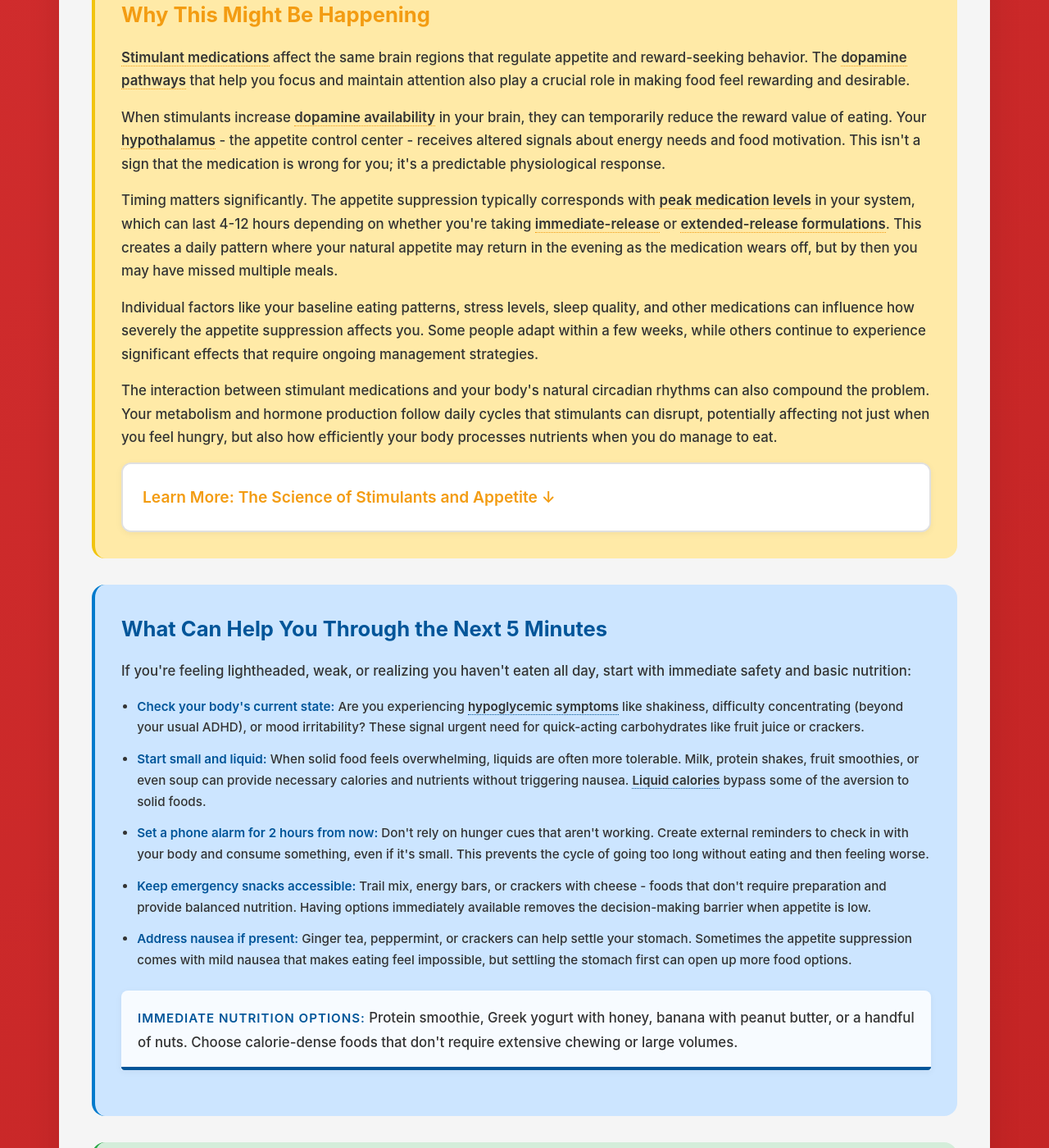
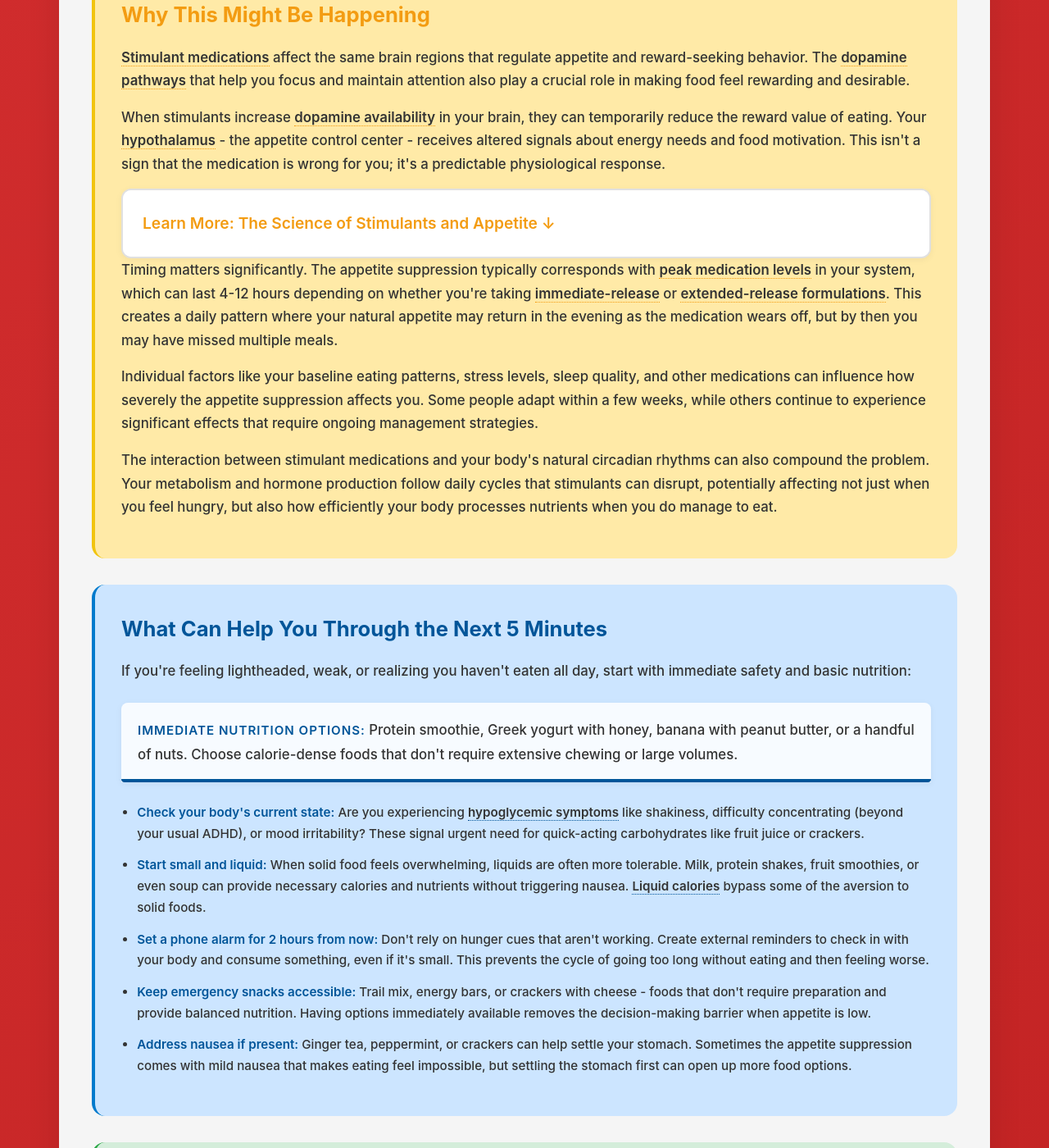
Before and after one commit to neurodivergent-survival-guide/neurodivergent-survival-guide, a Jekyll site: the page built from struggles/stimulant-appetite-suppression.html, in a window 1280 px wide and 1400 px high, scrolled down 1514 px. Shown: the whole window at 82% size. Built offline with Jekyll 4.4.1, drawn with Linux system fonts in a browser that asks for light colours; some of the changed text lies outside the part shown.

Commit message:
Update stimulant-appetite-suppression.html

```diff
--- a/struggles/stimulant-appetite-suppression.html
+++ b/struggles/stimulant-appetite-suppression.html
@@ -42,12 +42,6 @@
 
         <p>When stimulants increase <span class="jargon">dopamine availability<span class="tooltip">The amount of dopamine neurotransmitter available in brain synapses to transmit signals</span></span> in your brain, they can temporarily reduce the reward value of eating. Your <span class="jargon">hypothalamus<span class="tooltip">The brain region that regulates hunger, satiety, and energy balance</span></span> - the appetite control center - receives altered signals about energy needs and food motivation. This isn't a sign that the medication is wrong for you; it's a predictable physiological response.</p>
 
-        <p>Timing matters significantly. The appetite suppression typically corresponds with <span class="jargon">peak medication levels<span class="tooltip">The time period when the medication reaches its highest concentration in your bloodstream</span></span> in your system, which can last 4-12 hours depending on whether you're taking <span class="jargon">immediate-release<span class="tooltip">Short-acting ADHD medications that work for 4-5 hours</span></span> or <span class="jargon">extended-release formulations<span class="tooltip">Long-acting ADHD medications designed to work for 8-12 hours</span></span>. This creates a daily pattern where your natural appetite may return in the evening as the medication wears off, but by then you may have missed multiple meals.</p>
-
-        <p>Individual factors like your baseline eating patterns, stress levels, sleep quality, and other medications can influence how severely the appetite suppression affects you. Some people adapt within a few weeks, while others continue to experience significant effects that require ongoing management strategies.</p>
-
-        <p>The interaction between stimulant medications and your body's natural circadian rhythms can also compound the problem. Your metabolism and hormone production follow daily cycles that stimulants can disrupt, potentially affecting not just when you feel hungry, but also how efficiently your body processes nutrients when you do manage to eat.</p>
-
         <div class="learn-more" onclick="toggleLearnMore(this)">
             <h3>Learn More: The Science of Stimulants and Appetite ↓</h3>
             <div class="learn-more-content">
@@ -60,11 +54,21 @@
                 <p>The good news is that <span class="jargon">tolerance to appetite suppression<span class="tooltip">The tendency for appetite side effects to diminish over time as the body adjusts to the medication</span></span> often develops over weeks to months, meaning the effect may lessen as your body adapts to the medication, even while the cognitive benefits continue.</p>
             </div>
         </div>
+
+        <p>Timing matters significantly. The appetite suppression typically corresponds with <span class="jargon">peak medication levels<span class="tooltip">The time period when the medication reaches its highest concentration in your bloodstream</span></span> in your system, which can last 4-12 hours depending on whether you're taking <span class="jargon">immediate-release<span class="tooltip">Short-acting ADHD medications that work for 4-5 hours</span></span> or <span class="jargon">extended-release formulations<span class="tooltip">Long-acting ADHD medications designed to work for 8-12 hours</span></span>. This creates a daily pattern where your natural appetite may return in the evening as the medication wears off, but by then you may have missed multiple meals.</p>
+
+        <p>Individual factors like your baseline eating patterns, stress levels, sleep quality, and other medications can influence how severely the appetite suppression affects you. Some people adapt within a few weeks, while others continue to experience significant effects that require ongoing management strategies.</p>
+
+        <p>The interaction between stimulant medications and your body's natural circadian rhythms can also compound the problem. Your metabolism and hormone production follow daily cycles that stimulants can disrupt, potentially affecting not just when you feel hungry, but also how efficiently your body processes nutrients when you do manage to eat.</p>
     </div>
 
     <div class="immediate-help">
         <h2 id="next-five-minutes">What Can Help You Through the Next 5 Minutes</h2>
         <p>If you're feeling lightheaded, weak, or realizing you haven't eaten all day, start with immediate safety and basic nutrition:</p>
+
+        <div class="highlight-box">
+            <p><strong>Immediate nutrition options:</strong> Protein smoothie, Greek yogurt with honey, banana with peanut butter, or a handful of nuts. Choose calorie-dense foods that don't require extensive chewing or large volumes.</p>
+        </div>
 
         <ul>
             <li><strong>Check your body's current state:</strong> Are you experiencing <span class="jargon">hypoglycemic symptoms<span class="tooltip">Low blood sugar symptoms like shakiness, dizziness, irritability, or difficulty concentrating</span></span> like shakiness, difficulty concentrating (beyond your usual ADHD), or mood irritability? These signal urgent need for quick-acting carbohydrates like fruit juice or crackers.</li>
@@ -73,11 +77,6 @@
             <li><strong>Keep emergency snacks accessible:</strong> Trail mix, energy bars, or crackers with cheese - foods that don't require preparation and provide balanced nutrition. Having options immediately available removes the decision-making barrier when appetite is low.</li>
             <li><strong>Address nausea if present:</strong> Ginger tea, peppermint, or crackers can help settle your stomach. Sometimes the appetite suppression comes with mild nausea that makes eating feel impossible, but settling the stomach first can open up more food options.</li>
         </ul>
-
-        <div class="highlight-box">
-            <p><strong>Immediate nutrition options:</strong> Protein smoothie, Greek yogurt with honey, banana with peanut butter, or a handful of nuts. Choose calorie-dense foods that don't require extensive chewing or large volumes.</p>
-        </div>
-
     </div>
 
     <div class="long-term">
@@ -103,6 +102,10 @@
         <h2 id="medical-intervention">When Should I Consider Medical Intervention</h2>
         <p>While appetite suppression is a common and expected side effect of stimulant medications, certain signs indicate the need for medical evaluation and possible intervention.</p>
 
+        <div class="highlight-box">
+            <p><strong>Seek immediate medical attention if:</strong> Significant weight loss (more than 5% of body weight), signs of malnutrition, persistent nausea/vomiting, dizziness or fainting, or if you're going multiple days with minimal food intake.</p>
+        </div>
+
         <ul>
             <li><strong>Weight loss requiring attention:</strong> <span class="jargon">Unintended weight loss<span class="tooltip">Weight loss that occurs without trying to lose weight, which can indicate inadequate nutrition</span></span> of more than 5-10% of your body weight, or any weight loss if you were already underweight, warrants medical evaluation. Children and adolescents require particularly close monitoring, as appetite suppression can affect growth and development.</li>
             <li><strong>Signs of nutritional deficiency:</strong> Persistent fatigue beyond normal ADHD symptoms, frequent illness, poor wound healing, hair loss, or changes in skin, nail, or dental health can indicate <span class="jargon">malnutrition<span class="tooltip">Insufficient intake of nutrients needed for health and normal body function</span></span>. Blood work can identify specific deficiencies before they become severe.</li>
@@ -113,11 +116,6 @@
         <p>Your doctor might recommend appetite stimulants, nutritional counseling, or working with a dietitian who understands medication side effects. Medical nutrition therapy can provide personalized strategies for maintaining adequate nutrition despite appetite suppression.</p>
 
         <p>Don't stop medication without medical guidance. Suddenly discontinuing stimulant medication can cause <span class="jargon">rebound symptoms<span class="tooltip">Return of ADHD symptoms, sometimes temporarily worse than baseline, when medication is stopped</span></span> and potentially dangerous changes in appetite and mood. Work with your prescriber to find solutions that maintain ADHD treatment while addressing appetite concerns.</p>
-
-        <div class="highlight-box">
-            <p><strong>Seek immediate medical attention if:</strong> Significant weight loss (more than 5% of body weight), signs of malnutrition, persistent nausea/vomiting, dizziness or fainting, or if you're going multiple days with minimal food intake.</p>
-        </div>
-
     </div>
 
     <div class="validation-section">
```
